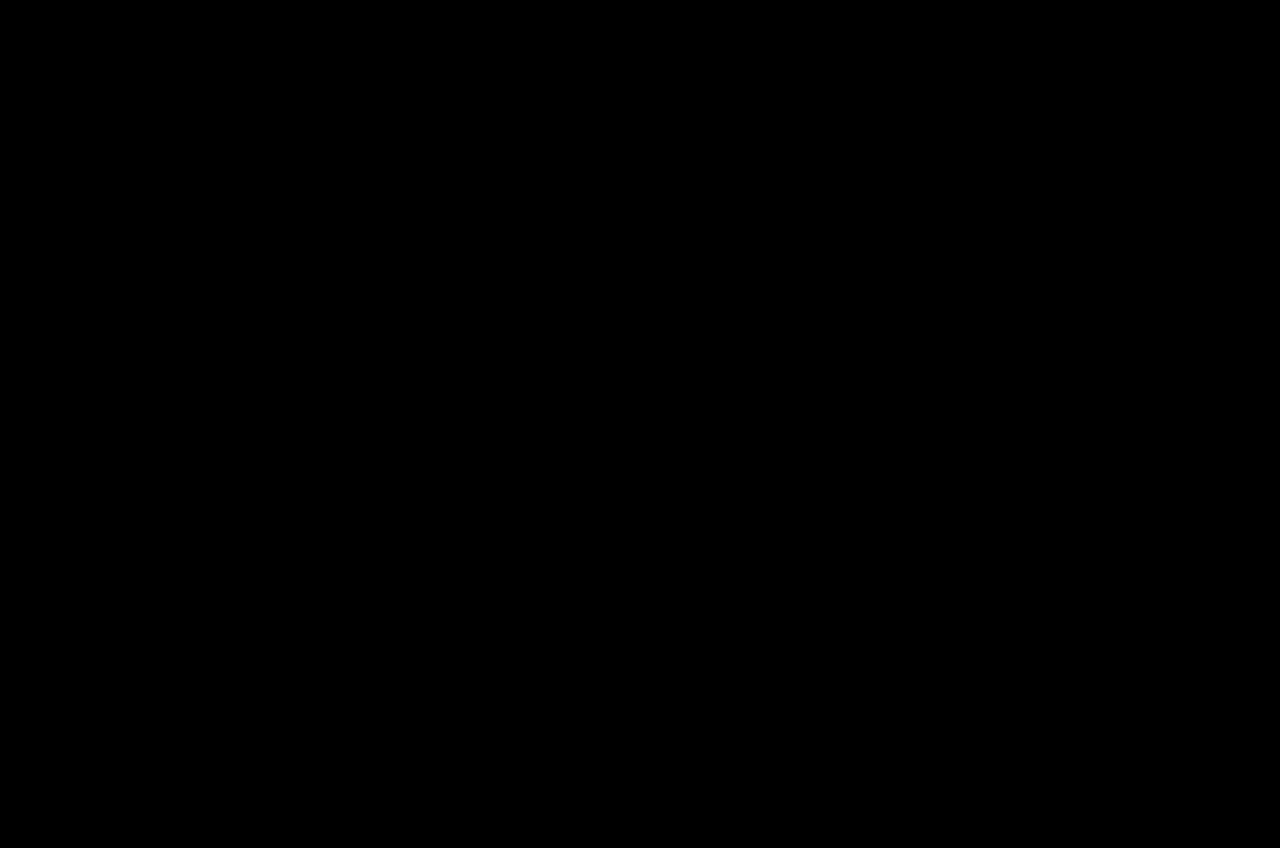
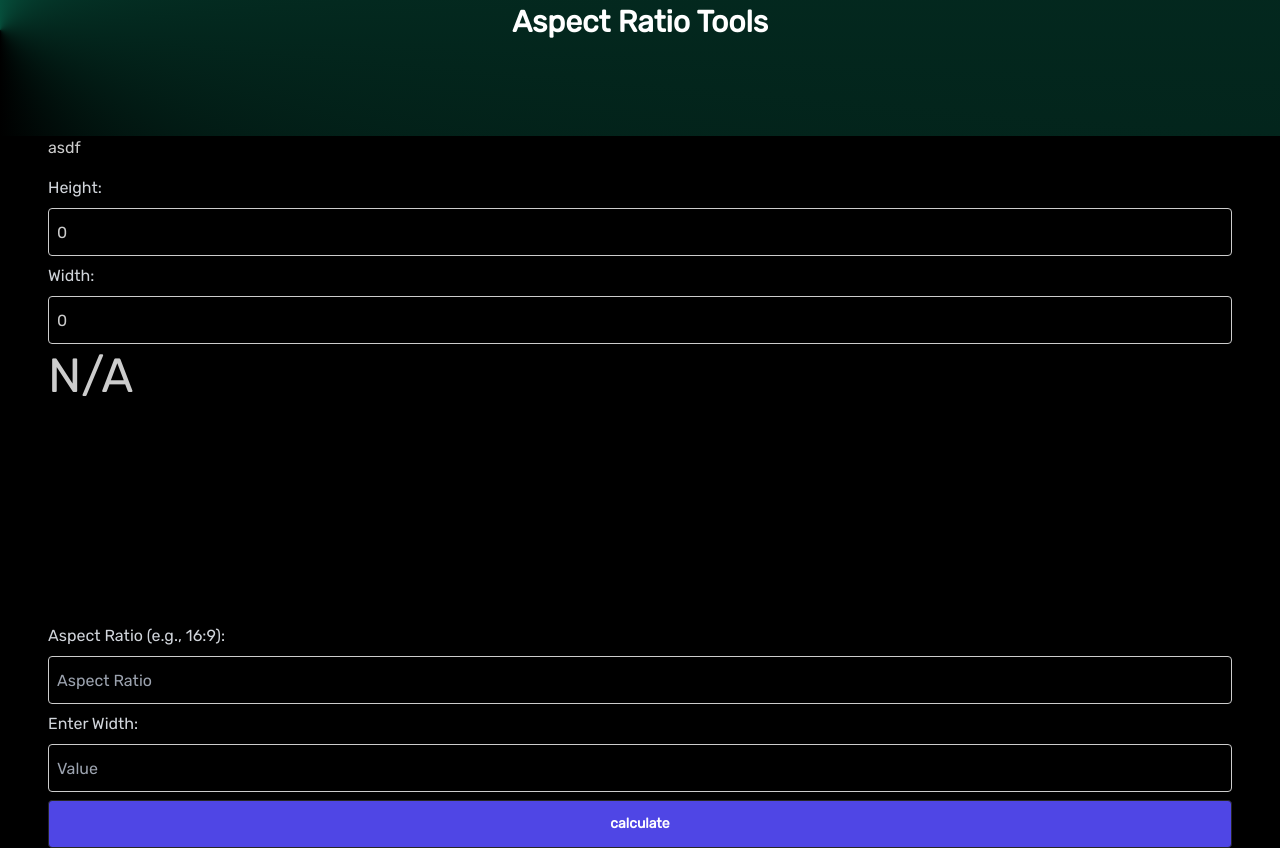
Before and after one commit to emkelley/webtools, a Nuxt app: page /tools/aspect-ratio in a window 1280 px wide. Before the commit this address had no page. Shown: the part 140-988 px from the top of the page. Before the commit the page ends 800 px from the top, so only its background shows below. Built offline with nearby package versions, Linux system fonts and the light colour scheme.

Commit message:
aspect ratio

```diff
--- a/pages/index.vue
+++ b/pages/index.vue
@@ -1,64 +1,46 @@
 <template>
     <div>
-    <Hero
-      title="Eric's Web Tools"
-      subtitle="A public collection of browser-based tools, utilities, and resources to help aid in web development."
-    />
+        <Hero title="Eric's Web Tools"
+            subtitle="A public collection of browser-based tools, utilities, and resources to help aid in web development." />
         <section class="max-w-7xl mx-auto px-4 mt-12">
             <div class="grid grid-cols-4 w-full gap-4">
-        <div
-          class="p-4 bg-gradient-to-br from-primary/80 to-black rounded-lg flex flex-col gap-2"
-        >
+                <div class="p-4 bg-gradient-to-br from-primary/80 to-black rounded-lg flex flex-col gap-2">
                     <Icon name="mdi:cpu-64-bit" color="white" class="text-4xl" />
                     <h1 class="text-lg font-bold">Base64 Tools</h1>
 
-          <nuxt-link
-            to="/tools/base64"
-            class="btn btn-primary w-full rounded-md"
-          >
+                    <nuxt-link to="/tools/base64" class="btn btn-primary w-full rounded-md">
                         Open
                     </nuxt-link>
                 </div>
-        <div
-          class="p-4 bg-gradient-to-br from-blue-900/70 to-black rounded-lg flex flex-col gap-2"
-        >
-          <Icon
-            name="clarity:color-palette-solid"
-            color="white"
-            class="text-4xl"
-          />
+                <div class="p-4 bg-gradient-to-br from-blue-900/70 to-black rounded-lg flex flex-col gap-2">
+                    <Icon name="clarity:color-palette-solid" color="white" class="text-4xl" />
                     <h1 class="text-lg font-bold">Color Tools</h1>
 
-          <nuxt-link
-            to="/tools/colors"
-            class="btn bg-blue-900 hover:bg-blue-950 w-full rounded-md"
-          >
+                    <nuxt-link to="/tools/colors" class="btn bg-blue-900 hover:bg-blue-950 w-full rounded-md">
                         Open
                     </nuxt-link>
                 </div>
-        <div
-          class="p-4 bg-gradient-to-br from-red-900/70 to-black rounded-lg flex flex-col gap-2"
-        >
+                <div class="p-4 bg-gradient-to-br from-red-900/70 to-black rounded-lg flex flex-col gap-2">
                     <Icon name="jam:youtube" color="white" class="text-4xl" />
                     <h1 class="text-lg font-bold">YouTube Utilities</h1>
 
-          <nuxt-link
-            to="/tools/twitch"
-            class="btn bg-red-900 hover:bg-red-950 w-full rounded-md"
-          >
+                    <nuxt-link to="/tools/twitch" class="btn bg-red-900 hover:bg-red-950 w-full rounded-md">
                         Open
                     </nuxt-link>
                 </div>
-        <div
-          class="p-4 bg-gradient-to-br from-teal-900/70 to-black rounded-lg flex flex-col gap-2"
-        >
+                <div class="p-4 bg-gradient-to-br from-teal-900/70 to-black rounded-lg flex flex-col gap-2">
                     <Icon name="bi:filetype-json" color="white" class="text-4xl" />
                     <h1 class="text-lg font-bold">JSON Beautifier</h1>
 
-          <nuxt-link
-            to="/tools/twitch"
-            class="btn bg-teal-900 hover:bg-teal-950 w-full rounded-md"
-          >
+                    <nuxt-link to="/tools/twitch" class="btn bg-teal-900 hover:bg-teal-950 w-full rounded-md">
+                        Open
+                    </nuxt-link>
+                </div>
+                <div class="p-4 bg-gradient-to-br from-teal-900/70 to-black rounded-lg flex flex-col gap-2">
+                    <Icon name="bi:filetype-json" color="white" class="text-4xl" />
+                    <h1 class="text-lg font-bold">Aspect Ratio</h1>
+
+                    <nuxt-link to="/tools/aspect-ratio" class="btn bg-teal-900 hover:bg-teal-950 w-full rounded-md">
                         Open
                     </nuxt-link>
                 </div>
@@ -73,4 +55,5 @@ definePageMeta({
 });
 </script>
 
-<style scoped></style>
+<style scoped>
+</style>
--- /dev/null
+++ b/pages/tools/aspect-ratio.vue
@@ -0,0 +1,80 @@
+<template>
+    <Hero title="Aspect Ratio Tools" />
+    <div class="space-y-4 px-12">
+        <h1>asdf</h1>
+        <div class="flex flex-col space-y-2">
+            <label class="text-gray-300">Height:</label>
+            <input v-model.number="height" type="number" class="input" placeholder="Height">
+
+            <label class="text-gray-300">Width:</label>
+            <input v-model.number="width" type="number" class="input" placeholder="Width">
+
+            <div class="text-5xl">{{ reducedAspectRatio }}</div>
+        </div>
+        <div class="py-24"></div>
+        <div class="flex flex-col space-y-2">
+            <label class="text-gray-300">Aspect Ratio (e.g., 16:9):</label>
+            <input v-model="inputAspectRatio" type="text" class="input" placeholder="Aspect Ratio">
+
+            <label class="text-gray-300">Enter Width:</label>
+            <input v-model.number="inputValue" type="number" class="input" placeholder="Value">
+
+            <button @click="calculateMissingValue" class="btn">Calculate</button>
+            <div v-if="outputValue" class="text-5xl">{{ inputValue }} x {{ outputValue }}</div>
+        </div>
+    </div>
+</template>
+
+<script setup lang="ts">
+import { ref, computed } from 'vue';
+
+const height = ref<number>(0);
+const width = ref<number>(0);
+
+const gcd = (a: number, b: number): number => {
+    return b ? gcd(b, a % b) : a;
+};
+
+const reducedAspectRatio = computed(() => {
+    const divisor = gcd(width.value, height.value);
+    return width.value && height.value ? `${height.value / divisor}:${width.value / divisor}` : 'N/A';
+});
+
+const inputAspectRatio = ref<string>('');
+const inputValue = ref<number | null>(null);
+const outputValue = ref<number | null>(null);
+
+const calculateMissingValue = () => {
+    const [aspectWidth, aspectHeight] = inputAspectRatio.value.split(':').map(Number);
+    if (!aspectWidth || !aspectHeight || !inputValue.value) return;
+
+    // If width is provided, calculate height
+    if (aspectWidth > aspectHeight) {
+        outputValue.value = (inputValue.value * aspectHeight) / aspectWidth;
+    } else {
+        outputValue.value = (inputValue.value * aspectWidth) / aspectHeight;
+    }
+};
+</script>
+
+<style scoped>
+.input {
+    padding: 0.5rem;
+    border: 1px solid #ccc;
+    border-radius: 0.25rem;
+}
+
+.btn {
+    padding: 0.5rem 1rem;
+    background-color: #4f46e5;
+    /* Indigo */
+    color: white;
+    border-radius: 0.25rem;
+    cursor: pointer;
+}
+
+.btn:hover {
+    background-color: #4338ca;
+    /* Darker Indigo */
+}
+</style>
```
Lines whose indentation alone changed are shown as unchanged.
